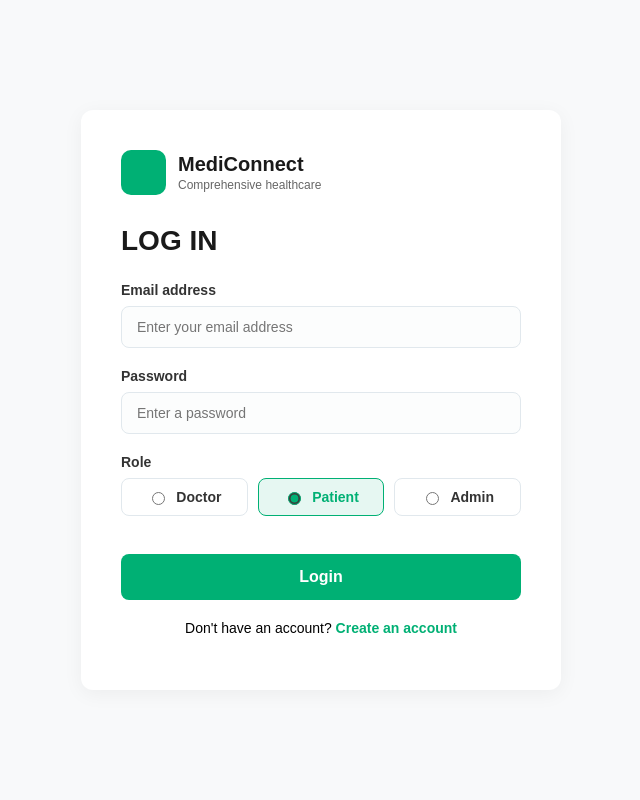
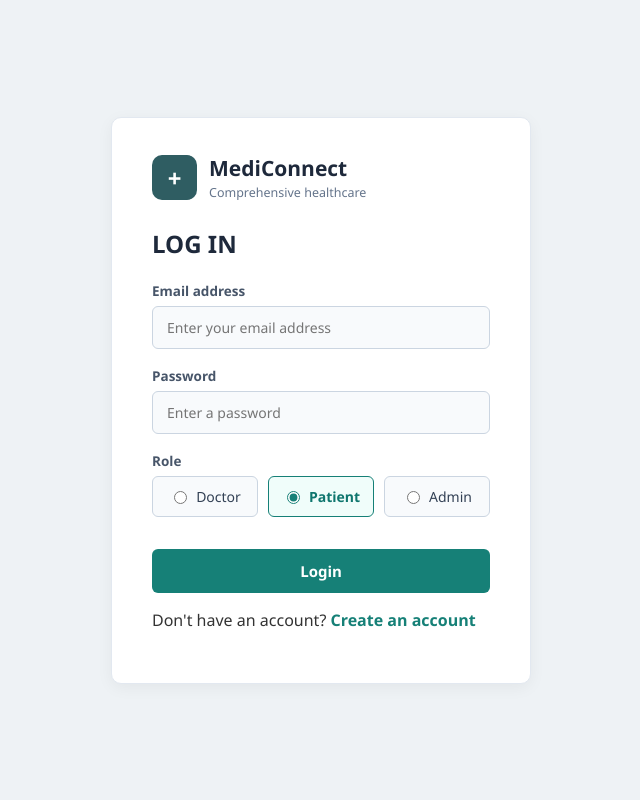
Before and after one commit to htttranga25103-coder/MEDICONNECT_CP2596E10_Group2, a PHP site: page /auth/login.php in a window 1280 px wide. Shown: the whole page, without its empty margins (319-959 px from the left). Run offline with PHP 8.4, Linux system fonts and the light colour scheme.

Commit message:
update style, login

```diff
--- a/assets/css/auth_style.css
+++ b/assets/css/auth_style.css
@@ -163,3 +163,194 @@ input[type="text"], input[type="email"], input[type="password"] {
     font-size: 14px;
     background: #fcfdfd;
 }
+* {
+    box-sizing: border-box;
+    font-family: 'Segoe UI', Roboto, Helvetica, Arial, sans-serif;
+}
+
+body {
+    background-color: #eef2f5;
+    color: #333333;
+    display: flex;
+    justify-content: center;
+    align-items: center;
+    min-height: 100vh;
+    margin: 0;
+}
+
+.login-card {
+    background: #ffffff;
+    padding: 36px 40px;
+    border-radius: 10px;
+    border: 1px solid #e2e8f0;
+    box-shadow: 0 4px 16px rgba(0, 0, 0, 0.05);
+    width: 420px;
+    max-width: 95%;
+}
+
+.brand-header {
+    display: flex;
+    align-items: center;
+    margin-bottom: 26px;
+}
+
+.brand-logo {
+    width: 45px;
+    height: 45px;
+    background-color: #2f5d62;
+    border-radius: 10px;
+    display: flex;
+    justify-content: center;
+    align-items: center;
+    color: #ffffff;
+    font-weight: 700;
+    font-size: 24px;
+    margin-right: 12px;
+}
+
+.brand-title {
+    font-size: 21px;
+    font-weight: 700;
+    color: #1e293b;
+    margin: 0;
+}
+
+.brand-subtitle {
+    font-size: 12.5px;
+    color: #64748b;
+    margin: 2px 0 0 0;
+}
+
+h2 {
+    color: #1e293b;
+    font-size: 24px;
+    margin: 0 0 22px 0;
+    font-weight: 700;
+}
+
+.form-group {
+    margin-bottom: 18px;
+}
+
+label {
+    display: block;
+    margin-bottom: 6px;
+    font-weight: 600;
+    font-size: 13.5px;
+    color: #475569;
+}
+
+input[type="text"],
+input[type="email"],
+input[type="password"] {
+    width: 100%;
+    padding: 11px 14px;
+    border: 1px solid #cbd5e1;
+    border-radius: 6px;
+    font-size: 14px;
+    color: #1e293b;
+    background-color: #f8fafc;
+    transition: all 0.2s ease;
+}
+
+input:focus {
+    background-color: #ffffff;
+    border-color: #168077;
+    box-shadow: 0 0 0 3px rgba(22, 128, 119, 0.14);
+    outline: none;
+}
+
+.role-container {
+    display: flex;
+    gap: 10px;
+    justify-content: space-between;
+}
+
+.role-option {
+    flex: 1;
+    border: 1px solid #cbd5e1;
+    border-radius: 6px;
+    padding: 10px;
+    text-align: center;
+    cursor: pointer;
+    display: flex;
+    align-items: center;
+    justify-content: center;
+    gap: 6px;
+    font-size: 14px;
+    font-weight: 500;
+    color: #334155;
+    background-color: #f8fafc;
+    transition: all 0.2s ease;
+}
+
+.role-option input[type="radio"] {
+    accent-color: #168077;
+}
+
+.role-option:has(input[type="radio"]:checked) {
+    border-color: #168077;
+    background-color: #f0fdfa;
+    color: #0f766e;
+    font-weight: 700;
+}
+
+button[type="submit"] {
+    width: 100%;
+    background-color: #168077;
+    color: #ffffff;
+    border: none;
+    padding: 12px 16px;
+    border-radius: 6px;
+    font-size: 15px;
+    font-weight: 600;
+    cursor: pointer;
+    margin-top: 8px;
+    transition: background-color 0.2s ease;
+}
+
+button[type="submit"]:hover {
+    background-color: #11665f;
+}
+
+.error {
+    color: #991b1b;
+    background-color: #fee2e2;
+    border: 1px solid #fca5a5;
+    padding: 10px 14px;
+    border-radius: 8px;
+    margin-bottom: 16px;
+    font-size: 13.5px;
+    font-weight: 500;
+    text-align: center;
+}
+
+.success {
+    color: #166534;
+    background-color: #dcfce7;
+    border: 1px solid #86efac;
+    padding: 10px 14px;
+    border-radius: 8px;
+    margin-bottom: 16px;
+    font-size: 13.5px;
+    font-weight: 500;
+    text-align: center;
+}
+
+.auth-footer-link {
+    text-align: center;
+    margin-top: 20px;
+    font-size: 14px;
+    color: #64748b;
+}
+
+.auth-footer-link a {
+    color: #168077;
+    font-weight: 600;
+    text-decoration: none;
+}
+
+.auth-footer-link a:hover {
+    color: #11665f;
+    text-decoration: underline;
+}
--- a/auth/login.php
+++ b/auth/login.php
@@ -13,7 +13,7 @@ require_once '../includes/csrf.php';
 <body>
     <div class="login-card">
         <div class="brand-header">
-            <div class="brand-logo"></div>
+            <div class="brand-logo">+</div>
             <div>
                 <p class="brand-title">MediConnect</p>
                 <p class="brand-subtitle">Comprehensive healthcare</p>
@@ -60,8 +60,8 @@ require_once '../includes/csrf.php';
 
             <button type="submit">Login</button>
         </form>
-        <p style="text-align: center; margin-top:20px; font-size:14px;">
-            Don't have an account? <a href="register.php" style="color: #00b074; font-weight:bold; text-decoration: none;">Create an account</a>
+        <p style=class="auth-footer-link">
+            Don't have an account? <a href="register.php" style="color: #168077; font-weight:bold; text-decoration: none;">Create an account</a>
         </p>
 
     </div>
--- a/auth/register.php
+++ b/auth/register.php
@@ -20,7 +20,7 @@ require_once '../includes/csrf.php';
             </div>
         </div>
 
-        <p style="color: #00b074; font-size: 13px; font-weight: bold; margin-bottom: 5px;">A HEALTHY START</p>
+        <p style="color: #168077; font-size: 13px; font-weight: bold; margin-bottom: 5px;">A HEALTHY START</p>
         <h2 style="font-size: 24px; margin-bottom: 8px;">Live healthier, with MediConnect.</h2>
         <p style="color: #666; font-size: 13px; margin-bottom: 20px;">Create an account to book visits and manage your health, all in one place.</p>
 
@@ -71,7 +71,7 @@ require_once '../includes/csrf.php';
             <button type="submit" name="register_btn" style="margin-top: 15px;">Create account</button>
         </form>
     <p style = "text-align: center; margin-top: 20px; font-size:14px">
-        Already have an account? <a href="login.php" style="color: #00b074; font-weight: bold; text-decoration: none;">Log in </a>
+        Already have an account? <a href="login.php" style="color: #168077; font-weight: bold; text-decoration: none;">Log in </a>
     </p>
     </div>
 </body>
```
